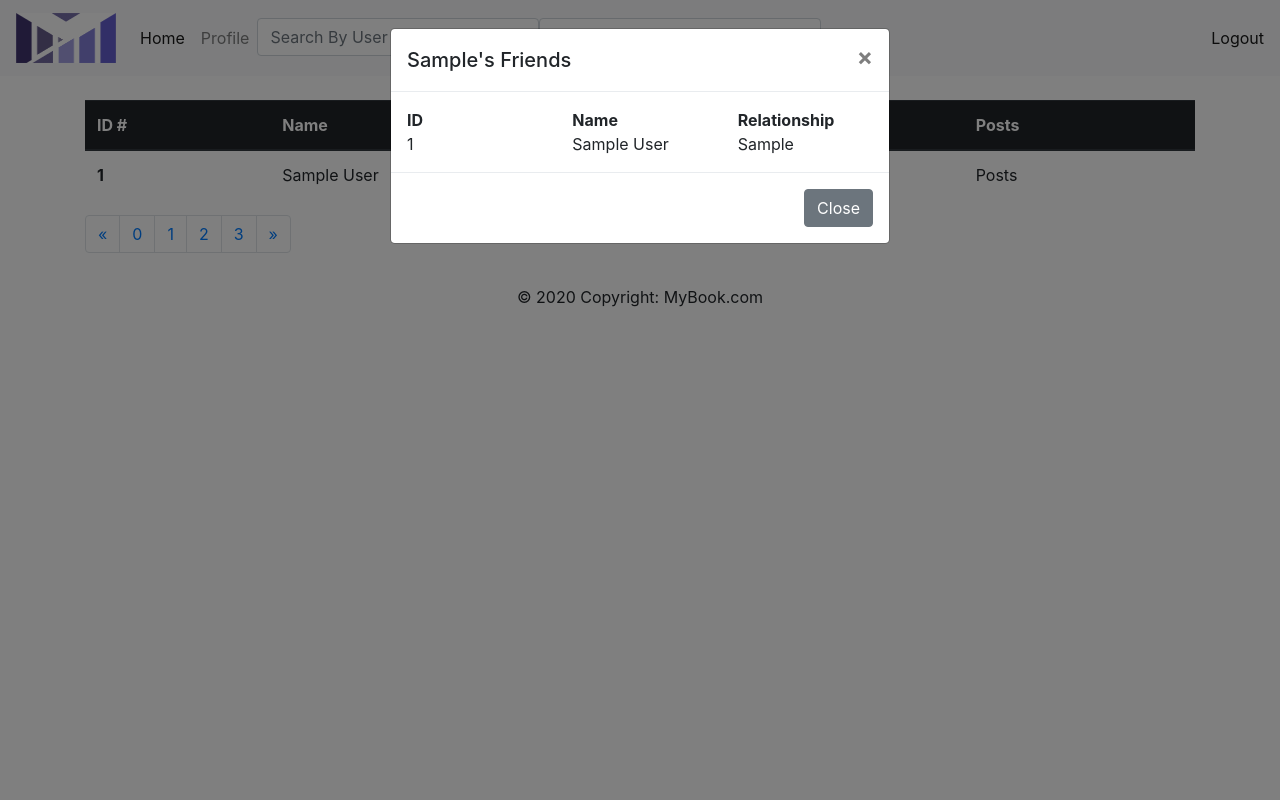
After one commit to kevelcampbell/comp3161FinalProject, a Flask app: page /adminReport/page/0 in a window 1280 px wide, after a click on "Friends". The commit adds this page. Run offline with Flask 2, Linux system fonts and the light colour scheme; the visitor is signed in with stand-in values (Sample User, id 1); tables that the repository leaves empty hold one stand-in row (values such as "Sample post"); some libraries are stand-ins or nearby versions.

Commit message:
admin interface creation

```diff
--- a/Interface/app.py
+++ b/Interface/app.py
@@ -260,7 +260,6 @@ def signup():
         telephone = request.form['user_tel']
         address = request.form['user_addr']
         cur = mysql.connection.cursor()
-        # cur.execute("INSERT INTO users (user_fname, user_lname, user_dob, user_password, user_addr) VALUES WHERE user_id='"+uid+"' AND user_password ='"+password+"' ")
         cur.execute("INSERT INTO users (user_fname, user_lname, user_dob, user_password, user_addr) VALUES (%s, %s, %s, %s, %s)", (firstName, lastName, dob, password, address))
         mysql.connection.commit()
         cur.execute("SELECT MAX(user_id) FROM users")
@@ -276,5 +275,24 @@ def signup():
       return render_template('signup.html', response=response)
     return render_template('signup.html')
 
+@app.route('/adminReport', methods=['GET', 'POST'], defaults={'page':1})
+@app.route('/adminReport/page/<int:page>')
+@login_required
+def adminReport(page):
+  uid = session['uid']
+  perpage=15
+  if page == 1:
+    startat=1*perpage
+  startat=page*perpage
+  print(page)
+  cur = mysql.connection.cursor()
+  cur.execute("SELECT user_id, user_fname, user_lname FROM users limit %s, %s", (startat,perpage))
+  members = cur.fetchall()
+  cur.execute("SELECT * FROM friends ")
+  friends = cur.fetchall()
+  cur.execute("SELECT * FROM posts ORDER BY post_datetime DESC")
+  posts = cur.fetchall()
+  return render_template('admin.html', friends=friends, members=members, posts=posts, uid=uid, page=page)
+
 if __name__ == '__main__':
   app.run(debug=True)
--- a/Interface/static/css/main.css
+++ b/Interface/static/css/main.css
@@ -12,3 +12,9 @@
     cursor: pointer;
     /* color: #6c757d; */
 }
+.pointer{
+    cursor: pointer!important;
+}
+.header{
+    font-weight: bold;
+}
--- /dev/null
+++ b/Interface/templates/admin.html
@@ -0,0 +1,166 @@
+<!DOCTYPE html>
+<html lang="en">
+<head>
+  <meta charset="UTF-8">
+  <title>MyBook</title>
+  <meta name="viewport" content="width=device-width, initial-scale=1">
+  <link href="https://fonts.googleapis.com/css?family=Rubik" rel="stylesheet">
+  <link rel="stylesheet" href="../static/css/main.css">
+  <link rel="stylesheet" href="https://maxcdn.bootstrapcdn.com/bootstrap/4.0.0/css/bootstrap.min.css"
+    integrity="sha384-Gn5384xqQ1aoWXA+058RXPxPg6fy4IWvTNh0E263XmFcJlSAwiGgFAW/dAiS6JXm" crossorigin="anonymous">
+</head>
+<body>
+  <nav class="navbar navbar-expand-lg navbar-light bg-light">
+    <a class="navbar-brand" href="/home.html"><img src="../static/images/logoOnly.png" width="100px" height="50px" /></a>
+    <button class="navbar-toggler" type="button" data-toggle="collapse" data-target="#navbarSupportedContent"
+      aria-controls="navbarSupportedContent" aria-expanded="false" aria-label="Toggle navigation">
+      <span class="navbar-toggler-icon"></span>
+    </button>
+    <div class="collapse navbar-collapse" id="navbarSupportedContent">
+      <ul class="navbar-nav mr-auto">
+        <li class="nav-item active">
+          <a class="nav-link" href="/home">Home <span class="sr-only">(current)</span></a>
+        </li>
+        <li class="nav-item">
+          <a class="nav-link" href="/profile">Profile</a>
+        </li>
+        <li class="nav-item">
+          <form method="post" action="/profile">
+            <input class="form-control mr-sm-2" type="text" placeholder="Search By User ID" aria-label="Search" name="search">
+          </form>
+        </li>
+        <li class="nav-item">
+          <form method="post" action="/group">
+            <input class="form-control mr-sm-2" type="text" placeholder="Search By Group ID" aria-label="Search" name="search">
+          </form>
+        </li>
+      </ul>
+      <span class="navbar-text">
+        <a href="/logout">Logout</a>
+      </span>
+    </div>
+  </nav>
+  <br/>
+  <div class="container">
+    <table class="table">
+      <thead class="thead-dark">
+        <tr>
+          <th scope="col">ID #</th>
+          <th scope="col">Name</th>
+          <th scope="col">Friends</th>
+          <th scope="col">Posts</th>
+        </tr>
+      </thead>
+      <tbody>
+        {% for r in members %}
+        <tr>
+          <th scope="row">{{r[0]}}</th>
+          <td>{{r[1]}} {{r[2]}}</td>
+          <td class="pointer"><span data-toggle="modal" data-target="#{{r[0]}}" class="pointer">Friends</span></td>
+          <td class="pointer"><span data-toggle="modal" data-target="#{{r[0]}}2" class="pointer">Posts</span></td>
+        </tr>
+        <div class="modal fade" id="{{r[0]}}" tabindex="-1" role="dialog" aria-labelledby="friends" aria-hidden="true">
+          <div class="modal-dialog" role="document">
+            <div class="modal-content">
+              <div class="modal-header">
+                <h5 class="modal-title" id="exampleModalLabel">{{r[1]}}'s Friends</h5>
+                <button type="button" class="close" data-dismiss="modal" aria-label="Close">
+                  <span aria-hidden="true">&times;</span>
+                </button>
+              </div>
+              <div class="modal-body">
+                <div class="row header">
+                  <div class="col">ID</div>
+                  <div class="col">Name</div>
+                  <div class="col">Relationship</div>
+                </div>
+                {% for f in friends %}
+                {% if r[0] == f[0] %}
+                {% for r in members %}
+                {% if r[0] == f[1] %}
+                  <div class="row">
+                    <div class="col">{{f[1]}}</div>
+                    <div class="col">{{r[1]}} {{r[2]}}</div>
+                    <div class="col">{{f[2]}}</div>
+                  </div>
+                {% endif %}
+                {% endfor %}
+                {% endif %}
+                {% endfor %}
+              </div>
+              <div class="modal-footer">
+                <button type="button" class="btn btn-secondary" data-dismiss="modal">Close</button>
+              </div>
+            </div>
+          </div>
+        </div>
+        <div class="modal fade" id="{{r[0]}}2" tabindex="-1" role="dialog" aria-labelledby="posts" aria-hidden="true">
+          <div class="modal-dialog" role="document">
+            <div class="modal-content">
+              <div class="modal-header">
+                <h5 class="modal-title" id="exampleModalLabel">{{r[1]}}'s posts</h5>
+                <button type="button" class="close" data-dismiss="modal" aria-label="Close">
+                  <span aria-hidden="true">&times;</span>
+                </button>
+              </div>
+              <div class="modal-body">
+                {% for p in posts %}
+                {% if r[0] == p[1] %}
+                  <div>{{p[2]}}</div>
+                  <footer class="blockquote-footer"><cite title="Source Title">{{p[3]}}</cite></footer>
+                  <br/>
+                {% endif %}
+                {% endfor %}
+              </div>
+              <div class="modal-footer">
+                <button type="button" class="btn btn-secondary" data-dismiss="modal">Close</button>
+              </div>
+            </div>
+          </div>
+        </div>
+        {% endfor %}
+        </tbody>
+      </table>
+      <nav aria-label="Page navigation example">
+        <ul class="pagination">
+          <li class="page-item">
+            <a class="page-link" href="/adminReport/page/{{page-1}}" aria-label="Previous">
+              <span aria-hidden="true">&laquo;</span>
+              <span class="sr-only">Previous</span>
+            </a>
+          </li>
+          {% if page > 0 and page < 2 %}
+          <li class="page-item"><a class="page-link" href="/adminReport/page/{{page-1}}">{{page-1}}</a></li>
+          {% endif %}
+          {% if page > 1 %}
+          <li class="page-item"><a class="page-link" href="/adminReport/page/{{page-2}}">{{page-2}}</a></li>
+          <li class="page-item"><a class="page-link" href="/adminReport/page/{{page-1}}">{{page-1}}</a></li>
+          {% endif %}
+          <li class="page-item"><a class="page-link" href="/adminReport/page/{{page}}">{{page}}</a></li>
+          <li class="page-item"><a class="page-link" href="/adminReport/page/{{page+1}}">{{page+1}}</a></li>
+          <li class="page-item"><a class="page-link" href="/adminReport/page/{{page+2}}">{{page+2}}</a></li>
+          <li class="page-item"><a class="page-link" href="/adminReport/page/{{page+3}}">{{page+3}}</a></li>
+          <li class="page-item">
+            <a class="page-link" href="/adminReport/page/{{page+1}}" aria-label="Next">
+              <span aria-hidden="true">&raquo;</span>
+              <span class="sr-only">Next</span>
+            </a>
+          </li>
+        </ul>
+      </nav>
+    </div>
+  </div>
+  <footer class="page-footer font-small blue">
+    <div class="footer-copyright text-center py-3">© 2020 Copyright: MyBook.com </div>
+  </footer>
+  <script src="https://code.jquery.com/jquery-3.2.1.slim.min.js"
+    integrity="sha384-KJ3o2DKtIkvYIK3UENzmM7KCkRr/rE9/Qpg6aAZGJwFDMVNA/GpGFF93hXpG5KkN" crossorigin="anonymous">
+  </script>
+  <script src="https://cdnjs.cloudflare.com/ajax/libs/popper.js/1.12.9/umd/popper.min.js"
+    integrity="sha384-ApNbgh9B+Y1QKtv3Rn7W3mgPxhU9K/ScQsAP7hUibX39j7fakFPskvXusvfa0b4Q" crossorigin="anonymous">
+  </script>
+  <script src="https://maxcdn.bootstrapcdn.com/bootstrap/4.0.0/js/bootstrap.min.js"
+    integrity="sha384-JZR6Spejh4U02d8jOt6vLEHfe/JQGiRRSQQxSfFWpi1MquVdAyjUar5+76PVCmYl" crossorigin="anonymous">
+  </script>
+</body>
+</html>
--- a/Interface/templates/home.html
+++ b/Interface/templates/home.html
@@ -23,6 +23,9 @@
         </li>
         <li class="nav-item">
           <a class="nav-link" href="/profile">Profile</a>
+        </li>
+        <li class="nav-item">
+          <a class="nav-link" href="/adminReport">Admin Report</a>
         </li>
         <li class="nav-item">
           <form method="post" action="/profile">
--- a/Scripts/User.py
+++ b/Scripts/User.py
@@ -14,8 +14,8 @@ cnxn = mysql.connector.connect(host='localhost',
                              password='')
 print ("GENERATING THE USERS FOR THE DATABASE!!")
 cursor = cnxn.cursor()
-count = 6204
-for i in range(7):
+count = 506212
+for i in range(5207):
     user_id = count
     user_fname = fake.first_name()
     user_lname = fake.last_name()
```
